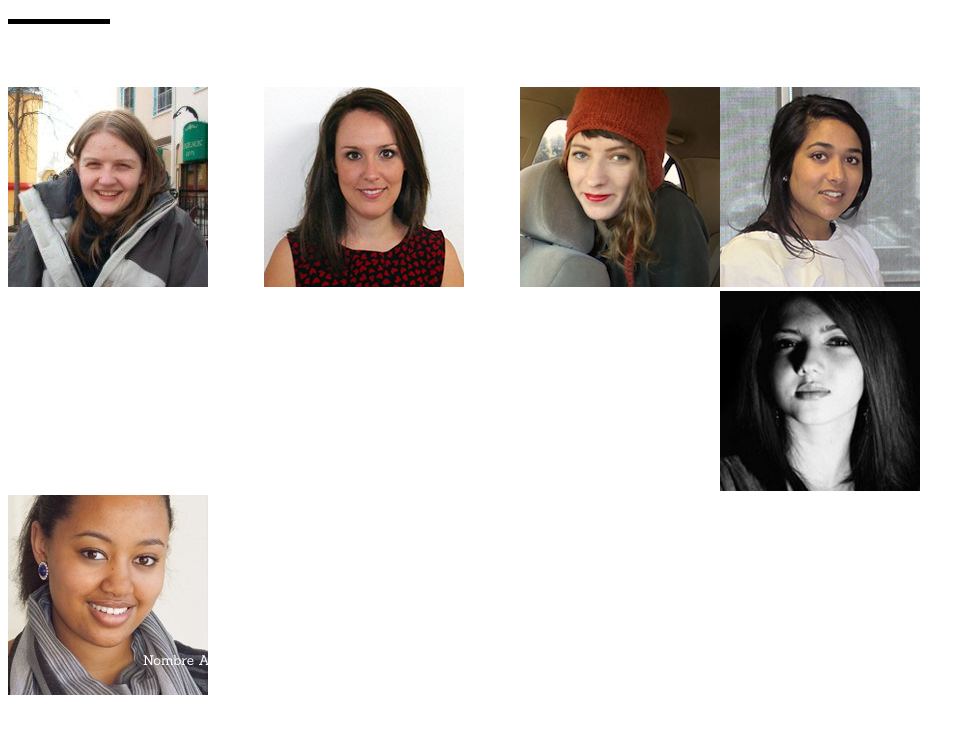
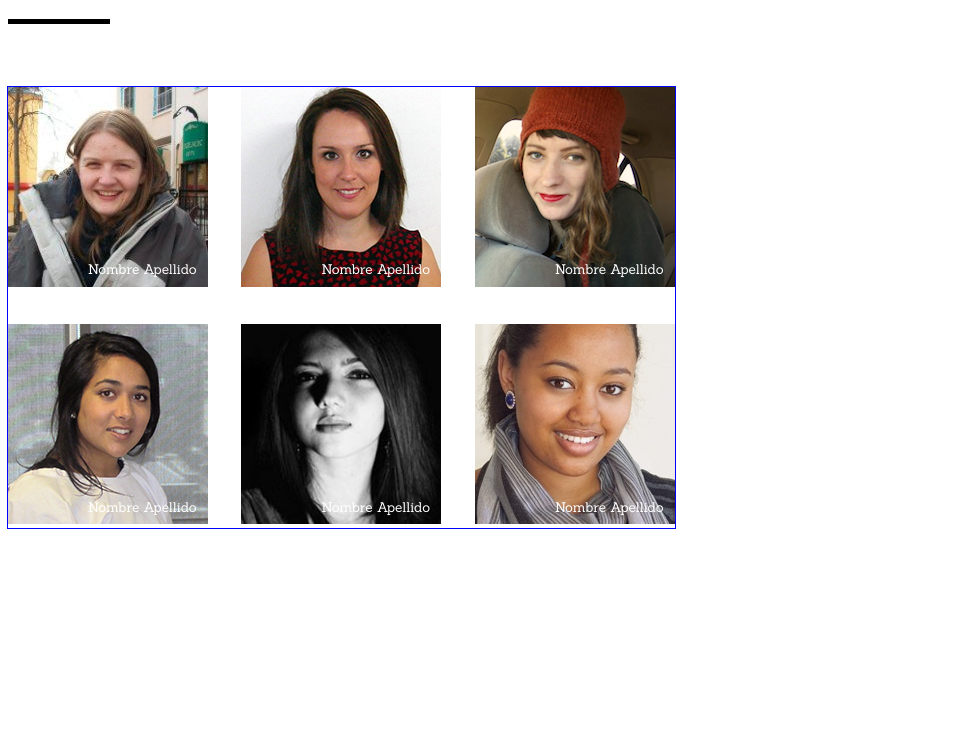
Before and after one commit to makafernandez/nuestras-coders, a plain HTML site: page index.html in a window 1280 px wide. Shown: the part 65-798 px from the top of the page, without its empty margins (0-976 px from the left). Drawn offline with Linux system fonts and the light colour scheme.

Commit message:
Corrección container

```diff
--- a/main.css
+++ b/main.css
@@ -3,8 +3,9 @@ h1 {
 }
 
 .container {
+	outline: 1px solid blue;
 	position: relative;
-	width: 89%;
+	width: 667px;
 	overflow: auto;
 	margin: 5% 0 0 0;
 	padding: 0;
```
